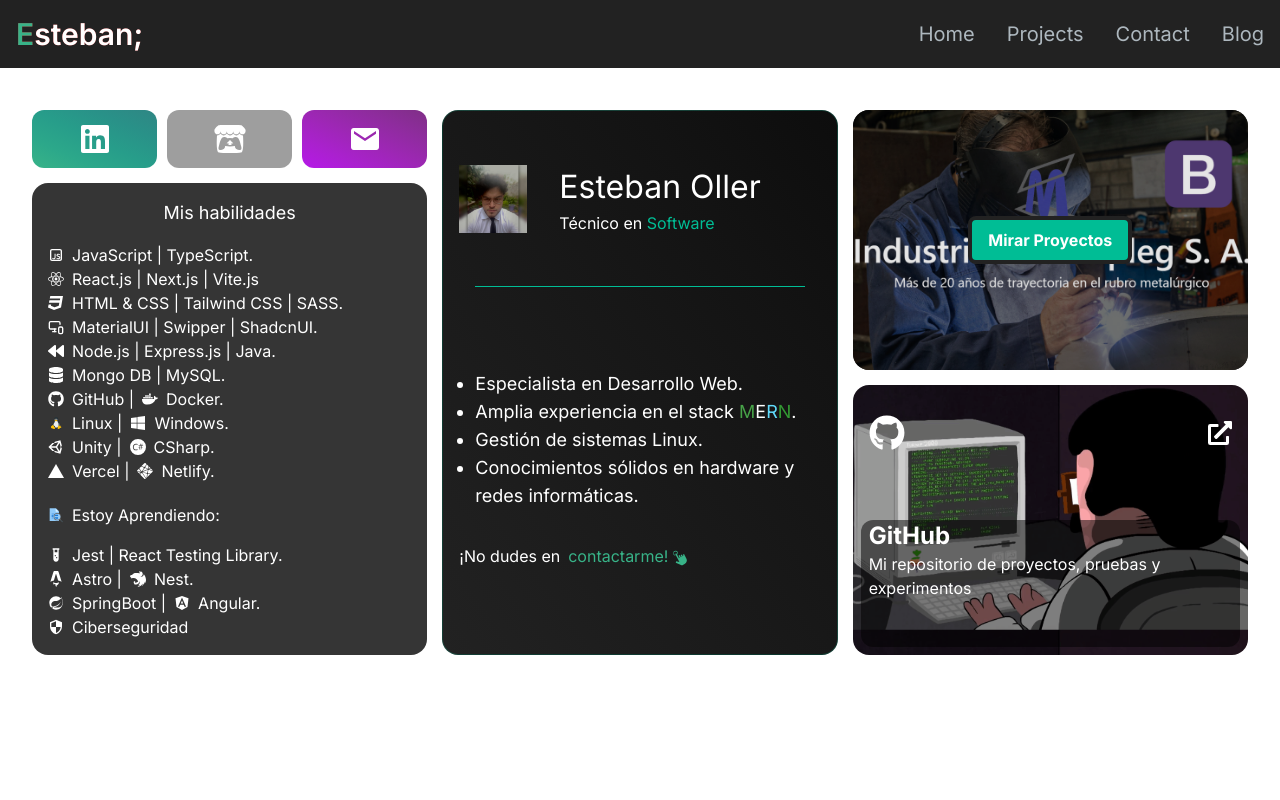
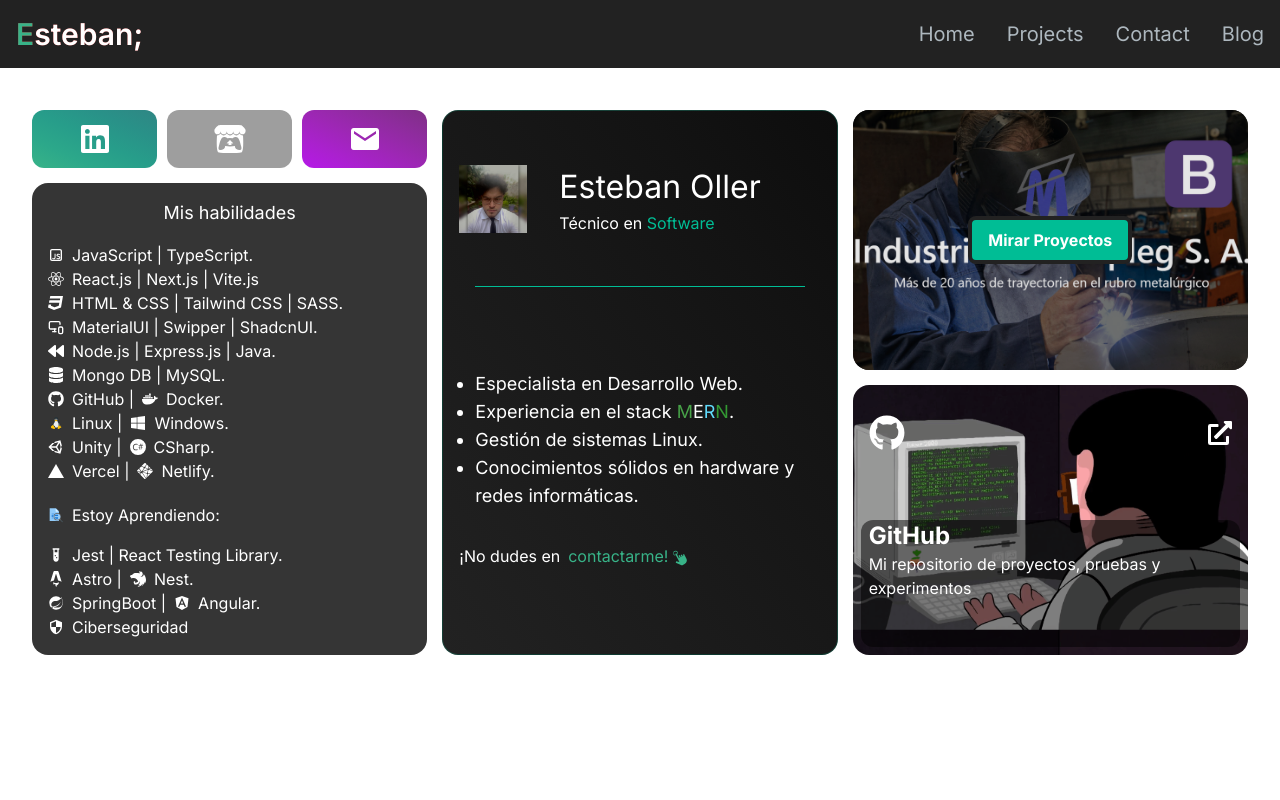
Before and after one commit to zEstebanz/portafolio-oller-nextjs, a Next.js app: page / in a window 1280 px wide. Shown: the top 800 px of the page. Built offline with nearby package versions, Linux system fonts and the light colour scheme; grey boxes are pictures that could not be loaded.

Commit message:
add new changes

```diff
--- a/src/components/Main/PortSection.jsx
+++ b/src/components/Main/PortSection.jsx
@@ -90,8 +90,7 @@ const PortSection = () => {
                         <div className="text-lg px-4 pt-6 sm:pt-2 ">
                             <ul className="list-disc ml-4">
                                 <li>Especialista en Desarrollo Web.</li>
-                                <li>Amplia experiencia en el stack <span className="text-[#47A248]">M</span>E<span className="text-[#61DAFB]">R</span><span className="text-[#339933]">N</span>.</li>
-
+                                <li>Experiencia en el stack <span className="text-[#47A248]">M</span>E<span className="text-[#61DAFB]">R</span><span className="text-[#339933]">N</span>.</li>
                                 <li>Gestión de sistemas Linux.</li>
                                 <li>Conocimientos sólidos en hardware y redes informáticas.</li>
                             </ul>
```
